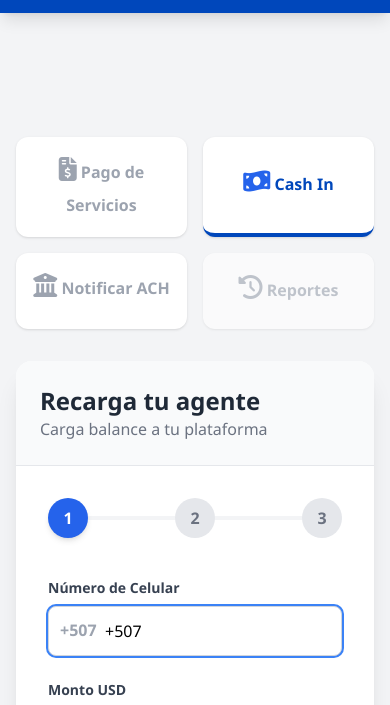
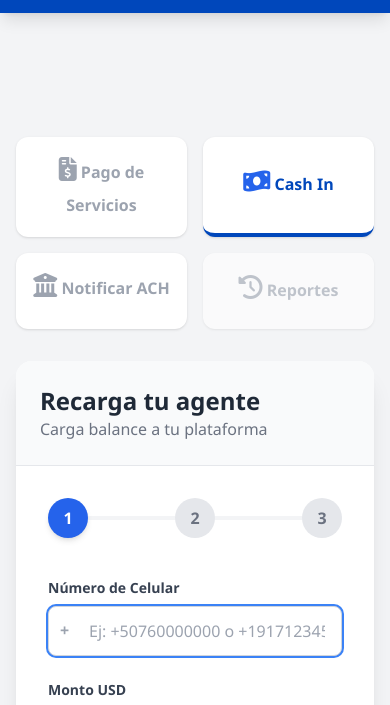
Before and after one commit to Juancalidoso01/checkout-demo, a plain HTML site: page agents/recharge.html in a window 390 px wide. Shown: the part 99-804 px from the top of the page. Drawn offline with nearby package versions, Linux system fonts and the light colour scheme.

Commit message:
Allow international phone numbers: remove +507 prefix, adjust input and normalization

```diff
--- a/agents/recharge.html
+++ b/agents/recharge.html
@@ -130,8 +130,8 @@
               <div>
                 <label class="block text-sm font-bold text-gray-700 mb-2">Número de Celular</label>
                 <div class="relative">
-                  <span class="absolute left-3 top-3 text-gray-400 font-bold">+507</span>
-                  <input type="tel" id="client-phone" inputmode="numeric" pattern="[0-9]*" placeholder="60000000" class="w-full pl-14 pr-4 py-3 rounded-lg border border-gray-300 focus:ring-2 focus:ring-blue-500 outline-none" maxlength="8" autocomplete="tel" aria-label="Número de celular">
+                  <span class="absolute left-3 top-3 text-gray-400 font-bold">+</span>
+                  <input type="tel" id="client-phone" inputmode="tel" pattern="\+?[0-9]*" placeholder="Ej: +50760000000 o +19171234567" class="w-full pl-10 pr-4 py-3 rounded-lg border border-gray-300 focus:ring-2 focus:ring-blue-500 outline-none" autocomplete="tel" aria-label="Número de celular">
                 </div>
               </div>
               <div>
@@ -612,18 +612,15 @@
      }
 
      // ensure phone field always contains the +507 prefix
-   (function setupPhonePrefix(){
+   (function setupPhoneNormalization(){
       const ip = document.getElementById('client-phone');
       if (!ip) return;
       function normalize(){
         let v = ip.value || '';
-       // remove non numeric except +
+        // strip everything except digits and leading +
         v = v.replace(/[^0-9\+]/g, '');
-       if (!v.startsWith('+507')) {
-         // strip existing leading digits
-         v = v.replace(/^\+?\d*/, '');
-         v = '+507' + v;
-       }
+        // collapse multiple leading + into one
+        v = v.replace(/^\++/, '+');
         ip.value = v;
       }
       ip.addEventListener('focus', normalize);
```
Lines whose indentation alone changed are shown as unchanged.
